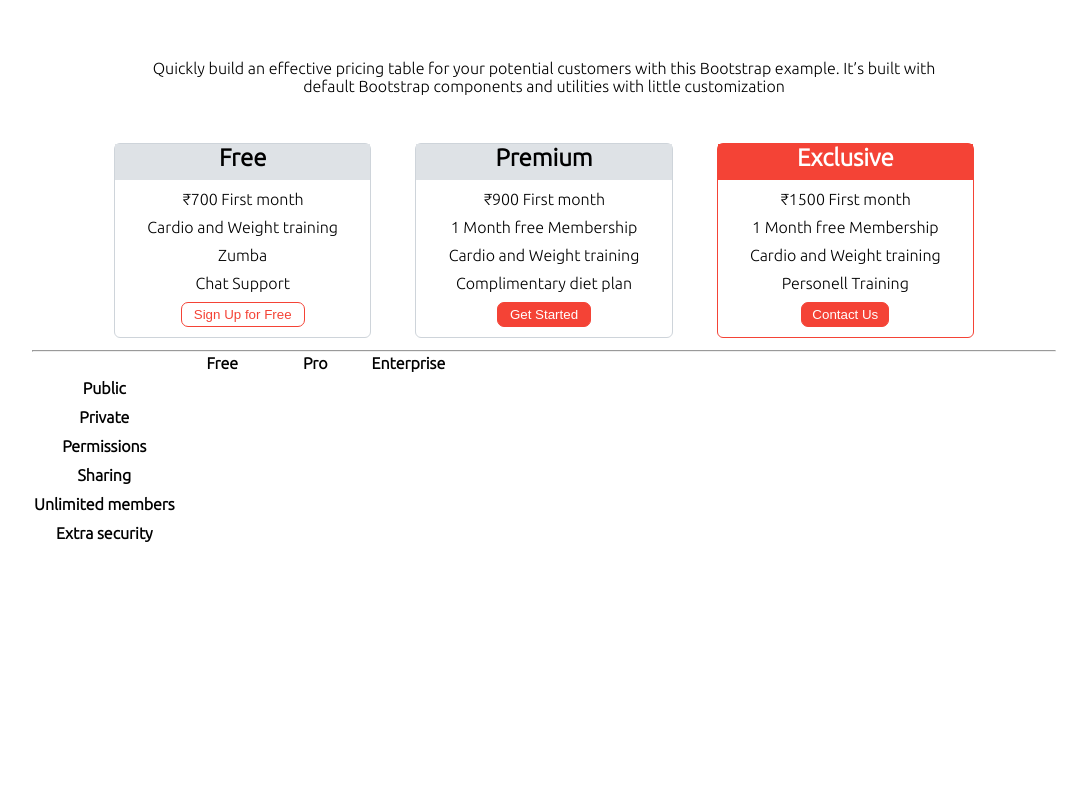
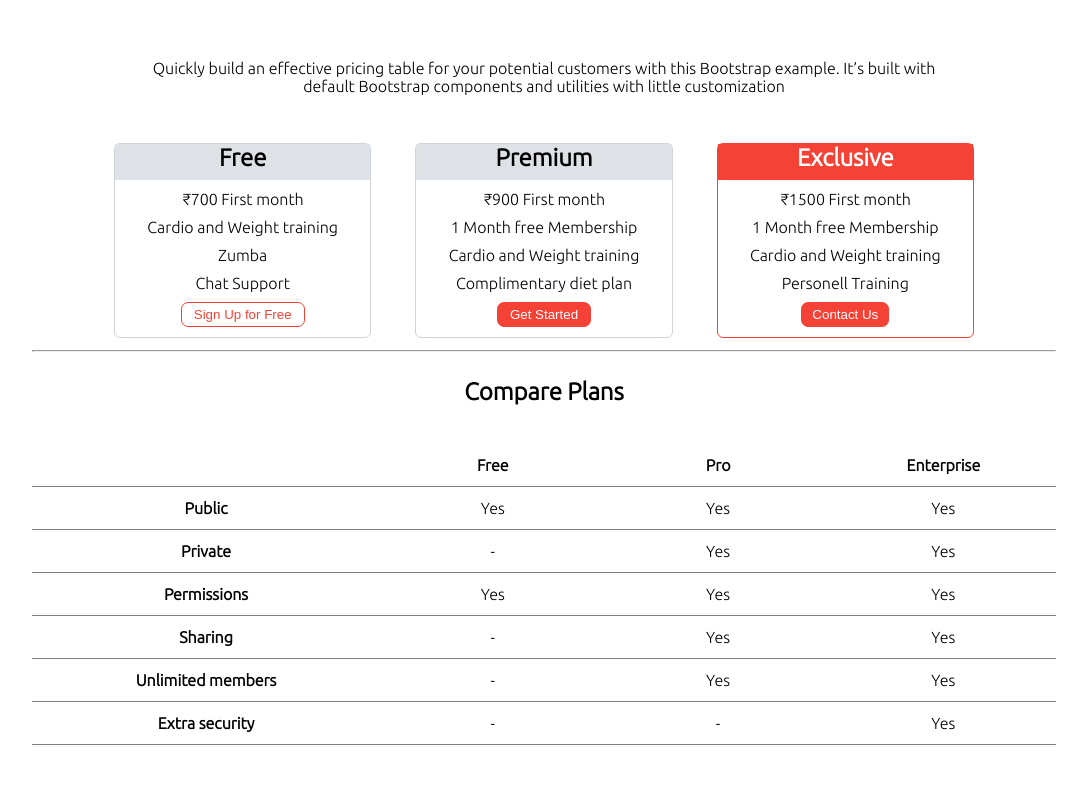
Before and after one commit to Avish-cde/OIBSIP1, a plain HTML site: page index.html in a window 1280 px wide. Shown: the part 708-1505 px from the top of the page, without its empty margins (96-1183 px from the left). Before the commit the page ends 1256 px from the top, so only its background shows below. Drawn offline with Linux system fonts and the light colour scheme.

Commit message:
Final Commit

```diff
--- a/index.html
+++ b/index.html
@@ -20,7 +20,7 @@
       <ul class="navbar flex items-center">
         <li><a href="home.html">Home</a></li>
         <li><a href="contact.html">Contact</a></li>
-        <li><a href="Services.html">Contact</a></li>
+        <li><a href="Services.html">Services</a></li>
         <li><a href="Help.html">Help</a></li>
         <li><button class="btn">Join Now</button></li>
       </ul>
@@ -34,10 +34,7 @@
             <img src="dumbell.png" alt="" class="dumbellimg" />
             <h1 class="mx-1 text-center">The best fitness hub in town</h1>
             <p class="text-center">
-              Lorem ipsum dolor sit amet consectetur adipisicing elit. Ratione
-              in repellendus sapiente libero doloremque commodi, animi est
-              ipsum aliquam autem ea eligendi culpa excepturi ut. Nobis
-              cupiditate soluta adipisci quisquam!
+              This gym isn’t just a place for exercise; it’s the place you go to unwind, socialize and work out. The gym is a whole experience. Some of the most successful facilities have several gym features that contribute to the kind of member experience that drives retention and sales.
             </p>
           </div>
           <div class="topright flex justify-center">
@@ -90,7 +87,8 @@
       </section>
       <hr />
       <section class="section3">
-        <div class="table-responsive">
+        <h1 class="text-center mx-2">Compare Plans</h1>
+        <div class="plantable">
           <table class="table text-center">
             <thead>
               <tr>
@@ -103,24 +101,19 @@
             <tbody>
               <tr>
                 <th scope="row" class="text-start">Public</th>
-                <td><svg class="bi" width="24" height="24">
-                    <use xlink:href="#check" />
+                <td>Yes
                   </svg></td>
-                <td><svg class="bi" width="24" height="24">
-                    <use xlink:href="#check" />
+                <td>Yes
                   </svg></td>
-                <td><svg class="bi" width="24" height="24">
-                    <use xlink:href="#check" />
+                <td>Yes
                   </svg></td>
               </tr>
               <tr>
                 <th scope="row" class="text-start">Private</th>
-                <td></td>
-                <td><svg class="bi" width="24" height="24">
-                    <use xlink:href="#check" />
+                <td>-</td>
+                <td>Yes
                   </svg></td>
-                <td><svg class="bi" width="24" height="24">
-                    <use xlink:href="#check" />
+                <td>Yes
                   </svg></td>
               </tr>
             </tbody>
@@ -128,42 +121,34 @@
             <tbody>
               <tr>
                 <th scope="row" class="text-start">Permissions</th>
-                <td><svg class="bi" width="24" height="24">
-                    <use xlink:href="#check" />
+                <td>Yes
                   </svg></td>
-                <td><svg class="bi" width="24" height="24">
-                    <use xlink:href="#check" />
+                <td>Yes
                   </svg></td>
-                <td><svg class="bi" width="24" height="24">
-                    <use xlink:href="#check" />
+                <td>Yes
                   </svg></td>
               </tr>
               <tr>
                 <th scope="row" class="text-start">Sharing</th>
-                <td></td>
-                <td><svg class="bi" width="24" height="24">
-                    <use xlink:href="#check" />
+                <td>-</td>
+                <td>Yes
                   </svg></td>
-                <td><svg class="bi" width="24" height="24">
-                    <use xlink:href="#check" />
+                <td>Yes
                   </svg></td>
               </tr>
               <tr>
                 <th scope="row" class="text-start">Unlimited members</th>
-                <td></td>
-                <td><svg class="bi" width="24" height="24">
-                    <use xlink:href="#check" />
+                <td>-</td>
+                <td>Yes
                   </svg></td>
-                <td><svg class="bi" width="24" height="24">
-                    <use xlink:href="#check" />
+                <td>Yes
                   </svg></td>
               </tr>
               <tr>
                 <th scope="row" class="text-start">Extra security</th>
-                <td></td>
-                <td></td>
-                <td><svg class="bi" width="24" height="24">
-                    <use xlink:href="#check" />
+                <td>-</td>
+                <td>-</td>
+                <td>Yes
                   </svg></td>
               </tr>
       </section>
--- a/style.css
+++ b/style.css
@@ -1,83 +1,81 @@
-@import url('https://fonts.googleapis.com/css2?family=Ubuntu:wght@300&display=swap');
-@import url('https://fonts.googleapis.com/css2?family=Ubuntu:ital,wght@0,300;1,300&display=swap');
+@import url("https://fonts.googleapis.com/css2?family=Ubuntu:wght@300&display=swap");
+@import url("https://fonts.googleapis.com/css2?family=Ubuntu:ital,wght@0,300;1,300&display=swap");
 
-*{
+* {
   margin: 0;
   padding: 0;
 }
-.container{
+.container {
   max-width: 80vw;
-    font-family: 'Ubuntu', sans-serif;
+  font-family: "Ubuntu", sans-serif;
 }
-header{
+header {
   margin: 0;
   padding: 0;
   background-color: #555555;
 }
-header div{
+header div {
   margin: 10px;
   padding: 10px;
 }
-.navbar{
+.navbar {
   overflow: hidden;
   display: flex;
   height: 70px;
-    font-family: 'Ubuntu', sans-serif;
+  font-family: "Ubuntu", sans-serif;
 }
-.navbar li{
+.navbar li {
   list-style: none;
   margin: 0 12px;
 }
-.navbar li a{
+.navbar li a {
   list-style: none;
   text-decoration: none;
   color: rgb(255, 248, 248);
 }
-nav ul li:hover{
+nav ul li:hover {
   font-weight: 200;
 }
 
-
-.topleft{
+.topleft {
   /* display: flex; */
   height: 50vh;
   width: 50%;
   /* padding:12px 0px; */
 }
 
-.topright{
+.topright {
   width: 50%;
   /* padding:12px 0px; */
   height: 50vh;
 }
-.section1{
+.section1 {
   min-height: 70vh;
   max-height: 100vh;
 }
-.section1 h1{
+.section1 h1 {
   font-size: 2rem;
 }
 
-.img1{
+.img1 {
   /* margin-left: 50vh; */
   width: 270px;
   height: 420px;
 }
-.dumbellimg{
+.dumbellimg {
   height: 80px;
   width: 140px;
   align-self: center;
 }
-.section2 h1{
+.section2 h1 {
   font-size: 2rem;
 }
-.section2{
+.section2 {
   max-width: 80vw;
   padding-left: 60px;
   padding-right: 60px;
 }
-.box{
-
+.box {
   margin: 12px 22px;
   width: 50vw;
   text-align: center;
@@ -87,15 +85,14 @@ nav ul li:hover{
 .box ul {
   list-style: none;
 }
-.box h2{
-    background-color:#dee2e6 ;
+.box h2 {
+  background-color: #dee2e6;
   padding-bottom: 8px;
 }
-.box ul li{
+.box ul li {
   margin: 10px;
 }
-.box1{
-
+.box1 {
   margin: 12px 22px;
   width: 50vw;
   text-align: center;
@@ -105,15 +102,14 @@ nav ul li:hover{
 .box1 ul {
   list-style: none;
 }
-.box1 h2{
-    background-color:#dee2e6 ;
+.box1 h2 {
+  background-color: #dee2e6;
   padding-bottom: 8px;
 }
-.box1 ul li{
+.box1 ul li {
   margin: 10px;
 }
-.box2{
-
+.box2 {
   margin: 12px 22px;
   width: 50vw;
   text-align: center;
@@ -123,16 +119,36 @@ nav ul li:hover{
 .box2 ul {
   list-style: none;
 }
-.box2 h2{
-    background-color:#f44336 ;
+.box2 h2 {
+  background-color: #f44336;
   padding-bottom: 8px;
 }
-.box2 ul li{
+.box2 ul li {
   margin: 10px;
 }
-.box2 h2{
+.box2 h2 {
   color: white;
 }
-.para{
-    padding:10px 60px;
+.para {
+  padding: 10px 60px;
 }
+.plantable {
+  display: flex;
+  justify-content: center;
+  align-items: center;
+  padding-bottom: 40px;
+}
+.section3 table {
+  width: 100%;
+  margin: 12px 0;
+  border-bottom: 1.5px solid gray;
+  border-collapse: collapse;
+}
+.section3 table th {
+  padding: 12px 0;
+  width: 23px;
+  border-bottom: 1.5px solid gray;
+}
+.section3 table td {
+  border-bottom: 1.5px solid gray;
+}
--- a/utils.css
+++ b/utils.css
@@ -1,4 +1,4 @@
- .min-h-screen{
+   .min-h-screen{
     min-height: 100vh;
  }
  .mx-auto{
```
Lines whose indentation alone changed are shown as unchanged.
